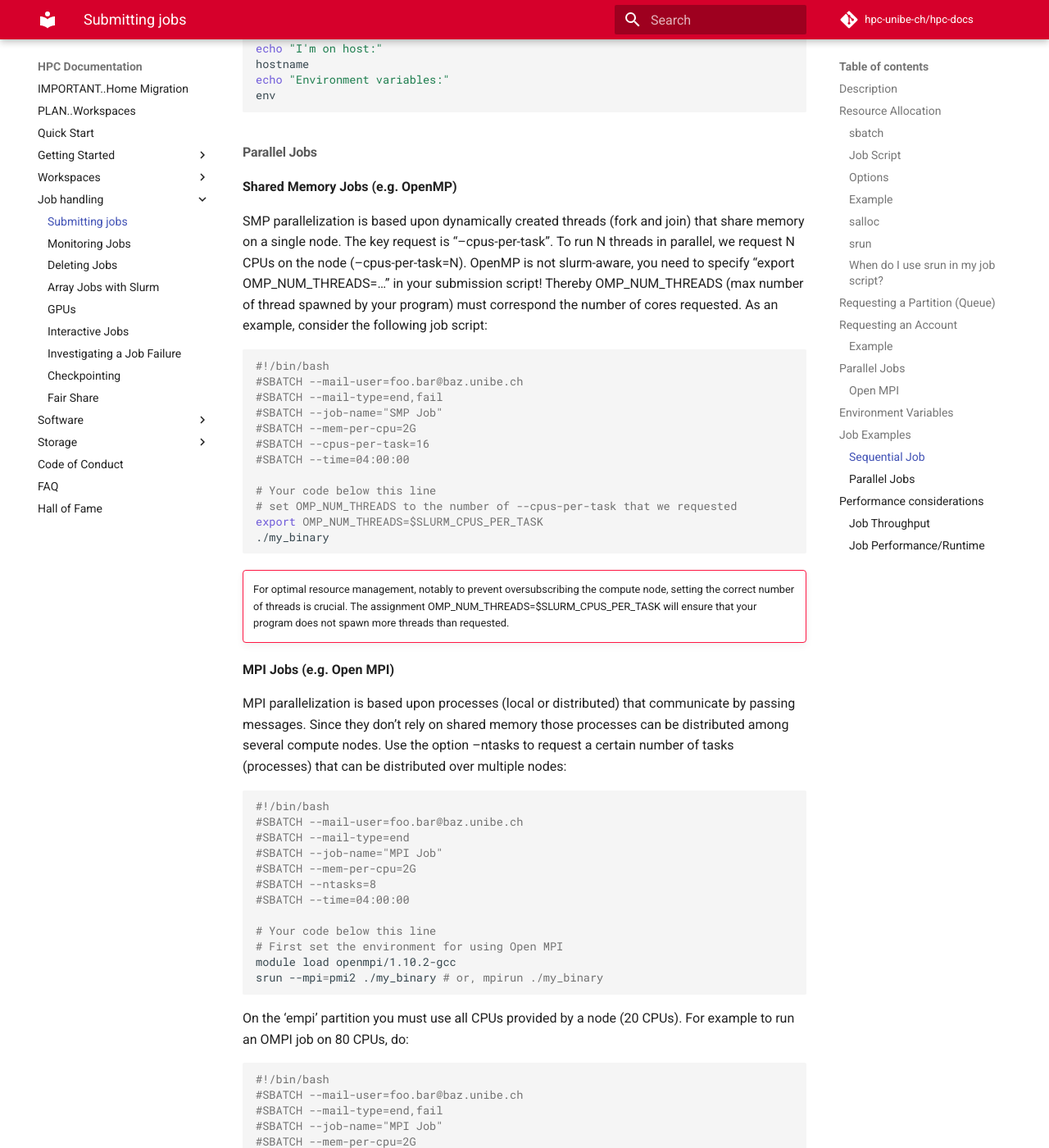
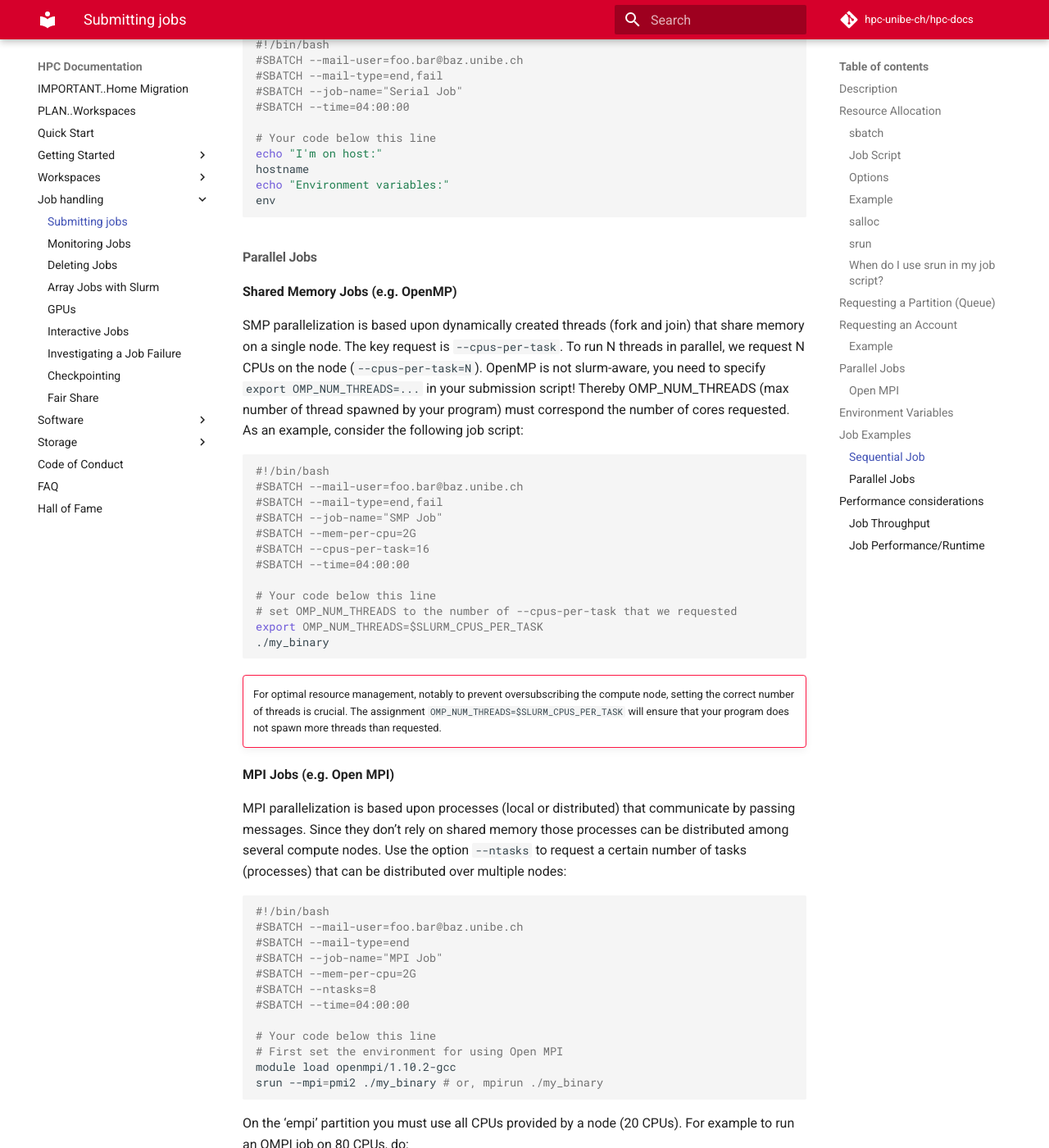
Before and after one commit to hpc-unibe-ch/hpc-unibe-ch.github.io, an MkDocs documentation site: the page built from docs/slurm/submission.md, in a window 1280 px wide and 1400 px high, scrolled down 10520 px. Shown: the whole window at 82% size. Built offline with MkDocs 1.6.1 and Material for MkDocs 9.7.7, drawn with Linux system fonts in a browser that asks for light colours; comment, search, counter and statistics services are not loaded; some of the changed text lies outside the part shown.

Commit message:
submission: correct cmd formatting

````diff
--- a/docs/slurm/submission.md
+++ b/docs/slurm/submission.md
@@ -8,7 +8,7 @@ A cluster is a set of connected computers that work together to solve computatio
 This page describes the job submission process with Slurm.
 
 !!! types caution ""
-    It is important to collect error/output messages either by writing such information to the default location or by specifying specific locations using the --error/–output option. Do not redirect the error/output stream to /dev/null unless you know what you are doing. Error and output messages are the starting point for investigating a job failure.
+    It is important to collect error/output messages either by writing such information to the default location or by specifying specific locations using the `--error`/`-–output` option. Do not redirect the error/output stream to /dev/null unless you know what you are doing. Error and output messages are the starting point for investigating a job failure.
 
 !!! types caution ""
     For backfilling performance and hence to maximize job throughput it is crucial to submit array jobs (collection of similar jobs) instead of submitting the same job repeatedly.
@@ -18,20 +18,20 @@ This page describes the job submission process with Slurm.
 Every job submission starts with a resources allocation (nodes, cores, memory). An allocation is valid for a specific amount of time, and can be created using the salloc, sbatch or srun commands. Whereas salloc and sbatch only create resource allocations, srun launches parallel tasks within such a resource allocation, or implicitly creates an allocation if not started within one. **The usual procedure is to combine resource requests and task execution (job steps) in a single batch script (job script) and then submit the script using the sbatch command.**
 
 !!! types note ""
-    Most command options support a short form as well as a long form (e.g. -u <username>, and --user=<username>). Because few options only support the long form, we will consistently use the long form throughout this documentation.
+    Most command options support a short form as well as a long form (e.g. `-u <username>`, and `--user=<username>`). Because few options only support the long form, we will consistently use the long form throughout this documentation.
 
 !!! types note ""
-    Some options have default values if not specified: The *--time* option has partition-specific default values (see *scontrol show partition <partname>*). The *--mem-per-cpu* option has a global default value of 2048MB.
+    Some options have default values if not specified: The `--time` option has partition-specific default values (see `scontrol show partition <partname>`). The `--mem-per-cpu` option has a global default value of 2048MB.
 
 !!! types note ""
-    The default partition is the *all* partition. To select another partition one must use the *--partition* option, e.g. *--partition=long*.
+    The default partition is the *all* partition. To select another partition one must use the `--partition` option, e.g. `--partition=long`.
 
 !!! types caution "Important information for investors regarding account selection"
-    Investors have two different accounts for accounting purposes. The investor account (increased privileges) is used automatically when using the *empi* partition (--partition=empi). To use another partition, the user must explicitly select the group account (e.g --account=dcb). To display your accounts, use: *sacctmgr show assoc where user=<username> format=user,account%20,partition.*
+    Investors have two different accounts for accounting purposes. The investor account (increased privileges) is used automatically when using the `empi` partition (`--partition=empi`). To use another partition, the user must explicitly select the group account (e.g `--account=dcb`). To display your accounts, use: `sacctmgr show assoc where user=<username> format=user,account%20,partition`.
 
 
 ###sbatch
-The *sbatch* command is used to submit a job script for later execution. It is the most common way to submit a job to the cluster due to its reusability. Slurm options are usually embedded in a job script prefixed by '#SBATCH' directives. Slurm options specified as command line options overwrite corresponding options embedded in the job script
+The `sbatch` command is used to submit a job script for later execution. It is the most common way to submit a job to the cluster due to its reusability. Slurm options are usually embedded in a job script prefixed by '#SBATCH' directives. Slurm options specified as command line options overwrite corresponding options embedded in the job script
 
 Syntax
 
@@ -52,7 +52,7 @@ The job script acts as a wrapper for your actual job. Command-line options can s
     Although you can specify all Slurm options on the command-line, we encourage you, for clarity and reusability, to embed Slurm options in the job script
 
 !!! types note ""
-    You can find a template for a job script under /storage/software/workshop/slurm_template.sh. Copy the template to your home directory and adapt it to your needs: cp /gpfs/software/workshop/job_script_template.sh $HOME
+    You can find a template for a job script under `/storage/software/workshop/slurm_template.sh`. Copy the template to your home directory and adapt it to your needs: `cp /gpfs/software/workshop/job_script_template.sh $HOME`
 
 ###<small>**Options**</small>
 
@@ -60,29 +60,29 @@ The job script acts as a wrapper for your actual job. Command-line options can s
 
 | Option      | Description        | Example       | Default Value       |
 |-------------|--------------------|---------------|---------------------|
-|--mail-user  | Mail address to contact job owner. **Must specify a valid email address!** | --mail-user=foo.bar@baz.unibe.ch |  |
-|--mail-type  | When to notify a job owner: _none, all, begin, end, fail, requeue, array_tasks_ | --mail-type=end,fail | |
-|--account    | Which account to charge. Regular users don't need to specify this option. For users with enhanced privileges on the _empi_ partition, see [here](https://docs.id.unibe.ch/ubelix/job-management-with-slurm/job-submission#JobSubmission-RequestinganAccount)| | The users default account. |
-|--job-name   | Specify a job name | --job-name="Simple Matlab" | |
-|--time       | Expected runtime of the job. Format: dd-hh:mm:ss | --time=12:00:00 <br> --time=2-06:00:00  | Partition-specific, see _scontrol show partition <partname>_ |
-|--mem-per-cpu| Minimum memory required per allocated CPU in megabytes. Different units can be specified using the suffix [K\|M\|G] | --mem-per-cpu=2G | 2048 MB |
-|--tmp        | Specify the amount of disk space that must be available on the compute node(s). The local scratch space for the job is referenced by the variable _TMPDIR_. Default units are megabytes. Different units can be specified using the suffix [K\|M\|G\|T]. | --tmp=8G <br>--tmp=2048 | |
-|--ntasks     | Number of tasks (processes). Used for MPI jobs that may run distributed on multiple compute nodes | --ntasks=4 | 1 or to match --nodes, --tasks-per-node if specified |
-|--nodes      | Request a certain number of nodes | --nodes=2 | 1 or to match --ntasks, --tasks-per-node if specified
-|--ntasks-per-node | Specifies how many tasks will run on each allocated node. Meant to be used with _--nodes_. If used with the _--ntasks_ option, the _--ntasks_ option will take precedence and the _--ntasks-per-node_ will be treated as a maximum count of tasks per node.| --ntasks-per-node=2 | |
-|--cpus-per-task | Number of CPUs per taks (threads). Used for shared memory jobs that run locally on a single compute node | --cpus-per-task=4 | 1 |
-|--array      | Submit an array job. Use "%" to specify the max number of tasks allowed to run concurrently. | --array=1,4,16-32:4 <br> --array=1-100%20 | |
-|--workdir    | Set the current working directory. All relative paths used in the job script are relative to this directory | |The directory from where the sbatch command was executed|
-|--output     | Redirect standard output. **All directories specified in the path must exist before the job starts!** | | By default stderr and stdout are connected to the same file slurm-%j.out, where '%j' is replaced with the job allocation number. |
-|--error      | Redirect standard error. **All directories specified in the path must exist before the job starts!** | | By default stderr and stdout are connected to the same file slurm-%j.out, where '%j' is replaced with the job allocation number. |
-|--partition  | **The "all" partition is the default partition. A different partition must be requested with the --partition option!** | --partition=long <br> --partition=debug | Default partition: all |
-|--dependency | Defer the start of this job until the specified dependencies have been satisfied. See _man sbatch_ for a description of all valid dependency types | --dependency=afterany:11908 | |
-|--hold       | Submit job in hold state. Job is not allowed to run until explicitly released | | |
-|--immediate  | Only submit the job if all requested resources are immediately available | | |
-|--exclusive  | Use the compute node(s) exclusively, i.e. do not share nodes with other jobs. **CAUTION: Only use this option if you are an experienced user, and you really understand the implications of this feature. If used improperly, the use of this option can lead to a massive waste of computational resources** | | |
-|--constraint | Request nodes with certain features. This option allows you to request a homogeneous pool of nodes for you MPI job | --constraint=ivy (all, long partition) <br> --constraint=sandy (all partition only) <br> --constraint=broadwell (all, empi partition) | |
-|--parsable   | Print the job id only | | Default output: "Submitted batch job <jobid>" |
-|--test-only  | Validate the batch script and return the estimated start time considering the current cluster state
+|`--mail-user`  | Mail address to contact job owner. **Must specify a valid email address!** | `--mail-user=foo.bar@baz.unibe.ch` |  |
+|`--mail-type`  | When to notify a job owner: _none, all, begin, end, fail, requeue, array_tasks_ | `--mail-type=end,fail` | |
+|`--account`    | Which account to charge. Regular users don't need to specify this option. For users with enhanced privileges on the _empi_ partition, see [here](https://docs.id.unibe.ch/ubelix/job-management-with-slurm/job-submission#JobSubmission-RequestinganAccount)| | The users default account. |
+|`--job-name`   | Specify a job name | `--job-name="Simple Matlab"` | |
+|`--time`       | Expected runtime of the job. Format: dd-hh:mm:ss | `--time=12:00:00` <br> `--time=2-06:00:00`  | Partition-specific, see `scontrol show partition <partname>` |
+|`--mem-per-cpu`| Minimum memory required per allocated CPU in megabytes. Different units can be specified using the suffix [K\|M\|G] | `--mem-per-cpu=2G` | 2048 MB |
+|`--tmp`        | Specify the amount of disk space that must be available on the compute node(s). The local scratch space for the job is referenced by the variable `$TMPDIR`. Default units are megabytes. Different units can be specified using the suffix [K\|M\|G\|T]. | `--tmp=8G` <br>`--tmp=2048` | |
+|`--ntasks`     | Number of tasks (processes). Used for MPI jobs that may run distributed on multiple compute nodes | `--ntasks=4` | 1 or to match `--nodes`, `--tasks-per-node` if specified |
+|`--nodes`      | Request a certain number of nodes | `--nodes=2` | 1 or to match `--ntasks`, `--tasks-per-node` if specified
+|`--ntasks-per-node` | Specifies how many tasks will run on each allocated node. Meant to be used with `--nodes`. If used with the `--ntasks` option, the `--ntasks` option will take precedence and the `--ntasks-per-node` will be treated as a maximum count of tasks per node.| `--ntasks-per-node=2` | |
+|`--cpus-per-task` | Number of CPUs per taks (threads). Used for shared memory jobs that run locally on a single compute node | `--cpus-per-task=4` | 1 |
+|`--array`      | Submit an array job. Use "%" to specify the max number of tasks allowed to run concurrently. | `--array=1,4,16-32:4` <br> `--array=1-100%20` | |
+|`--workdir`    | Set the current working directory. All relative paths used in the job script are relative to this directory | |The directory from where the sbatch command was executed|
+|`--output`     | Redirect standard output. **All directories specified in the path must exist before the job starts!** | | By default stderr and stdout are connected to the same file slurm-%j.out, where '%j' is replaced with the job allocation number. |
+|`--error`      | Redirect standard error. **All directories specified in the path must exist before the job starts!** | | By default stderr and stdout are connected to the same file slurm-%j.out, where '%j' is replaced with the job allocation number. |
+|`--partition`  | **The "all" partition is the default partition. A different partition must be requested with the `--partition` option!** | `--partition=long` <br> `--partition=debug` | Default partition: all |
+|`--dependency` | Defer the start of this job until the specified dependencies have been satisfied. See `man sbatch` for a description of all valid dependency types | `--dependency=afterany:11908` | |
+|`--hold`       | Submit job in hold state. Job is not allowed to run until explicitly released | | |
+|`--immediate`  | Only submit the job if all requested resources are immediately available | | |
+|`--exclusive`  | Use the compute node(s) exclusively, i.e. do not share nodes with other jobs. **CAUTION: Only use this option if you are an experienced user, and you really understand the implications of this feature. If used improperly, the use of this option can lead to a massive waste of computational resources** | | |
+|`--constraint` | Request nodes with certain features. This option allows you to request a homogeneous pool of nodes for you MPI job | `--constraint=ivy` (all, long partition) <br> `--constraint=sandy` (all partition only) <br> `--constraint=broadwell` (all, empi partition) | |
+|`--parsable`   | Print the job id only | | Default output: "`Submitted batch job <jobid>`" |
+|`--test-only`  | Validate the batch script and return the estimated start time considering the current cluster state
 
 ###<small>**Example**</small>
 
@@ -110,7 +110,7 @@ Submitted batch job 30215045
 
 ###<small>**salloc**</small>
 
-The _salloc_ command is used to allocate resources (e.g. nodes), possibly with a set of constraints (e.g. number of processor per node) for later utilization. It is typically used to allocate resources and spawn a shell, in which the _srun_ command is used to launch parallel tasks.
+The `salloc` command is used to allocate resources (e.g. nodes), possibly with a set of constraints (e.g. number of processor per node) for later utilization. It is typically used to allocate resources and spawn a shell, in which the `srun` command is used to launch parallel tasks.
 
 Syntax
 ```Bash
@@ -131,11 +131,11 @@ salloc: Relinquishing job allocation 247
 
 ###<small>**srun**</small>
 
-The _srun_ command creates job steps. One or multiple _srun_ invocations are usually used from within an existing resource allocation. Thereby, a job step can utilize all resources allocated to the job, or utilize only a subset of the resource allocation. Multiple job steps can run sequentially in the order defined in the batch script or run in parallel, but can together never utilize more resources than provided by the allocation.
+The `srun` command creates job steps. One or multiple `srun` invocations are usually used from within an existing resource allocation. Thereby, a job step can utilize all resources allocated to the job, or utilize only a subset of the resource allocation. Multiple job steps can run sequentially in the order defined in the batch script or run in parallel, but can together never utilize more resources than provided by the allocation.
 
 
 !!! types danger ""
-    Do not submit a job script using _srun_. Embedded Slurm options (#SBATCH) are not parsed by _srun_.
+    Do not submit a job script using `srun`. Embedded Slurm options (`#SBATCH`) are not parsed by `srun`.
 
 
 Syntax
@@ -145,7 +145,7 @@ srun [options] executable [args...]
 
 ###<small>**When do I use srun in my job script?**</small>
 
-Use _srun_ in your job script to
+Use `srun` in your job script to
 
 * start MPI tasks
 * run multiple jobs (serial or parallel jobs) simultaneously within an allocation
@@ -188,7 +188,7 @@ wait
 
 ## Requesting a Partition (Queue)
 
-The default partition is the 'all' partition. If you do not explicitly request a partition, your job will run in the default partition. To request a different partition, you must use the --partition option:
+The default partition is the 'all' partition. If you do not explicitly request a partition, your job will run in the default partition. To request a different partition, you must use the `--partition` option:
 
 ```Bash
 #SBATCH --partition=long
@@ -199,7 +199,7 @@ See [here](../getting-Started/ubelix-overview.md#cluster-partitions-queues-and-t
 
 ## Requesting an Account
 
-Accounts are used for accounting purposes. Every user has a default account that is used unless a different account is specified using the --account option. Regular users only have a single account and can thus not request a different account. The default account for regular user is named after their group (e.g. dcb):
+Accounts are used for accounting purposes. Every user has a default account that is used unless a different account is specified using the `--account` option. Regular users only have a single account and can thus not request a different account. The default account for regular user is named after their group (e.g. dcb):
 
 ```Bash
 $ sacctmgr show user foo
@@ -209,9 +209,9 @@ $ sacctmgr show user foo
 ```
 
 !!! type note ""
-    The remaining information provided in this section applies only to users with enhanced privileges on the _empi_ partition.
+    The remaining information provided in this section applies only to users with enhanced privileges on the `empi` partition.
 
-Users with enhanced privileges have an additional account for the _empi_ partition. This additional account is set as their default account, which means they don't have to specify an account when submitting to the _empi_ partition (--partition=_empi_), but must specify their "group account" (--account=<group>) for submitting to any other partition (e.g _all_). If a wrong account/partition combination is requested, you will experience the following error message:
+Users with enhanced privileges have an additional account for the `empi` partition. This additional account is set as their default account, which means they don't have to specify an account when submitting to the `empi` partition (`--partition=empi`), but must specify their "group account" (`--account=<group>`) for submitting to any other partition (e.g `all`). If a wrong account/partition combination is requested, you will experience the following error message:
 
 ```Bash
 sbatch: error: Batch job submission failed: Invalid account or account/partition combination specified
@@ -219,7 +219,7 @@ sbatch: error: Batch job submission failed: Invalid account or account/partition
 
 ###<small>**Example**</small>
 
-Here are some examples on the usage of the --account and --partition options.
+Here are some examples on the usage of the `--account` and `--partition` options.
 
 Regular users:
 
@@ -231,7 +231,7 @@ Submit to any other partition:
 --partition=<partname> e.g. --partition=empi
 ```
 
-Users with enhanced privileges on the _empi_ partition:
+Users with enhanced privileges on the `empi` partition:
 
 ```Bash
 Submit to the "all" partition:
@@ -261,10 +261,10 @@ A parallel job either runs on multiple CPU cores on a single compute node, or on
 ```
 
 !!! type danger ""
-    The requested node,task, and CPU resources must match! For example, you cannot request one node (--nodes=1) and more tasks (--ntasks-per-node) than CPU cores are available on a single node in the partition. In such a case you will experience an error message: **sbatch: error: Batch job submission failed: Requested node configuration is not available.**
+    The requested node,task, and CPU resources must match! For example, you cannot request one node (`--nodes=1`) and more tasks (`--ntasks-per-node`) than CPU cores are available on a single node in the partition. In such a case you will experience an error message: **sbatch: error: Batch job submission failed: Requested node configuration is not available.**
 
 ###<small>**Open MPI**</small>
-Open MPI was compiled with Slurm support, which means that you do not have to specify the number of processes and the execution hosts using the -np and the -hostfile options. Slurm will automatically provide this information to mpirun based on the allocated tasks:
+Open MPI was compiled with Slurm support, which means that you do not have to specify the number of processes and the execution hosts using the `-np` and the `-hostfile` options. Slurm will automatically provide this information to mpirun based on the allocated tasks:
 
 ```Bash
 #!/bin/bash
@@ -285,16 +285,16 @@ Slurm sets various environment variables available in the context of the job scr
 
 | Environment Variable   | Set By Option   | Description   |
 |------------------------|-----------------|---------------|
-|SLURM_JOB_NAME          | --job-name      | Name of the job |
-|SLURM_ARRAY_JOB_ID      |                 | ID of your job |
-|SLURM_ARRAY_TASK_ID     | --array         | ID of the current array task |
-|SLURM_ARRAY_TASK_MAX    | --array         | Job array's maximum ID (index) number |
-|SLURM_ARRAY_TASK_MIN    | --array         | Job array's minimum ID (index) number |
-|SLURM_ARRAY_TASK_STEP   | --array         | Job array's index step size |
-|SLURM_NTASKS            | --ntasks        | Same as -n, --ntasks |
-|SLURM_NTASKS_PER_NODE   | --ntasks-per-node	| Number of tasks requested per node.  Only set if the --ntasks-per-node option is specified |
-|SLURM_CPUS_PER_TASK     | --cpus-per-task | Number of cpus requested per task.  Only set if the --cpus-per-task option is specified |
-|TMPDIR                  |                 | References the disk space for the job on the local scratch
+|`SLURM_JOB_NAME`          | `--job-name`      | Name of the job |
+|`SLURM_ARRAY_JOB_ID`      |                 | ID of your job |
+|`SLURM_ARRAY_TASK_ID`     | `--array`         | ID of the current array task |
+|`SLURM_ARRAY_TASK_MAX`    | `--array`         | Job array's maximum ID (index) number |
+|`SLURM_ARRAY_TASK_MIN`    | `--array`         | Job array's minimum ID (index) number |
+|`SLURM_ARRAY_TASK_STEP`   | `--array`         | Job array's index step size |
+|`SLURM_NTASKS`            | `--ntasks`        | Same as `-n`, `--ntasks` |
+|`SLURM_NTASKS_PER_NODE`   | `--ntasks-per-node`	| Number of tasks requested per node.  Only set if the `--ntasks-per-node` option is specified |
+|`SLURM_CPUS_PER_TASK`     | `--cpus-per-task` | Number of cpus requested per task.  Only set if the `--cpus-per-task` option is specified |
+|`TMPDIR`                  |                 | References the disk space for the job on the local scratch
 
 
 ## Job Examples
@@ -321,7 +321,7 @@ env
 
 **Shared Memory Jobs (e.g. OpenMP)**
 
-SMP parallelization is based upon dynamically created threads (fork and join) that share memory on a single node. The key request is "--cpus-per-task". To run N threads in parallel, we request N CPUs on the node (--cpus-per-task=N). OpenMP is not slurm-aware, you need to specify "export OMP_NUM_THREADS=..." in your submission script! Thereby OMP_NUM_THREADS (max number of thread spawned by your program) must correspond the number of cores requested. As an example, consider the following job script:
+SMP parallelization is based upon dynamically created threads (fork and join) that share memory on a single node. The key request is `--cpus-per-task`. To run N threads in parallel, we request N CPUs on the node (`--cpus-per-task=N`). OpenMP is not slurm-aware, you need to specify `export OMP_NUM_THREADS=...` in your submission script! Thereby OMP_NUM_THREADS (max number of thread spawned by your program) must correspond the number of cores requested. As an example, consider the following job script:
 
 ```Bash
 #!/bin/bash
@@ -339,12 +339,12 @@ export OMP_NUM_THREADS=$SLURM_CPUS_PER_TASK
 ```
 
 !!! type danger ""
-    For optimal resource management, notably to prevent oversubscribing the compute node, setting the correct number of threads is crucial. The assignment OMP_NUM_THREADS=$SLURM_CPUS_PER_TASK will ensure that your program does not spawn more threads than requested.
+    For optimal resource management, notably to prevent oversubscribing the compute node, setting the correct number of threads is crucial. The assignment `OMP_NUM_THREADS=$SLURM_CPUS_PER_TASK` will ensure that your program does not spawn more threads than requested.
 
 **MPI Jobs (e.g. Open MPI)**
 
 MPI parallelization is based upon processes (local or distributed) that communicate by passing messages. Since they don't rely on shared memory those processes can be distributed among several compute nodes.
-Use the option --ntasks to request a certain number of tasks (processes) that can be distributed over multiple nodes:
+Use the option `--ntasks` to request a certain number of tasks (processes) that can be distributed over multiple nodes:
 
 ```Bash
 #!/bin/bash
````
